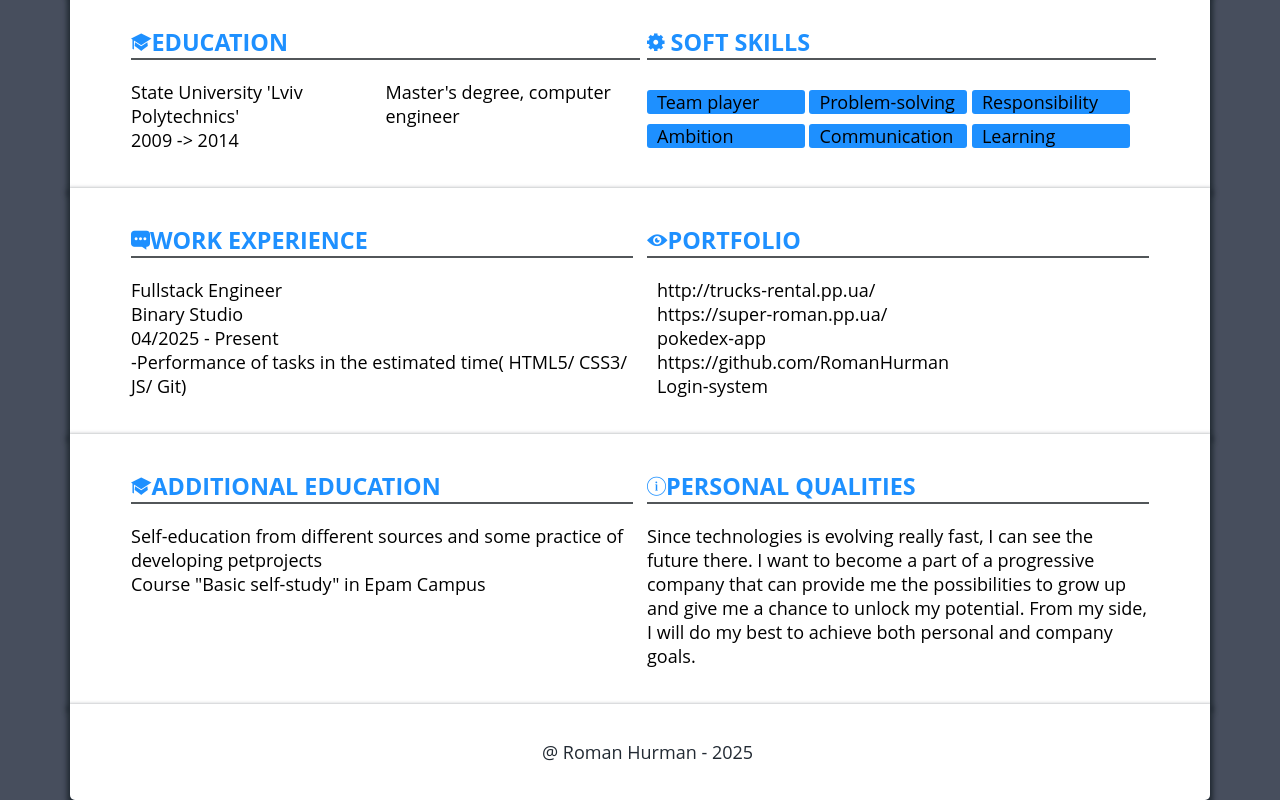
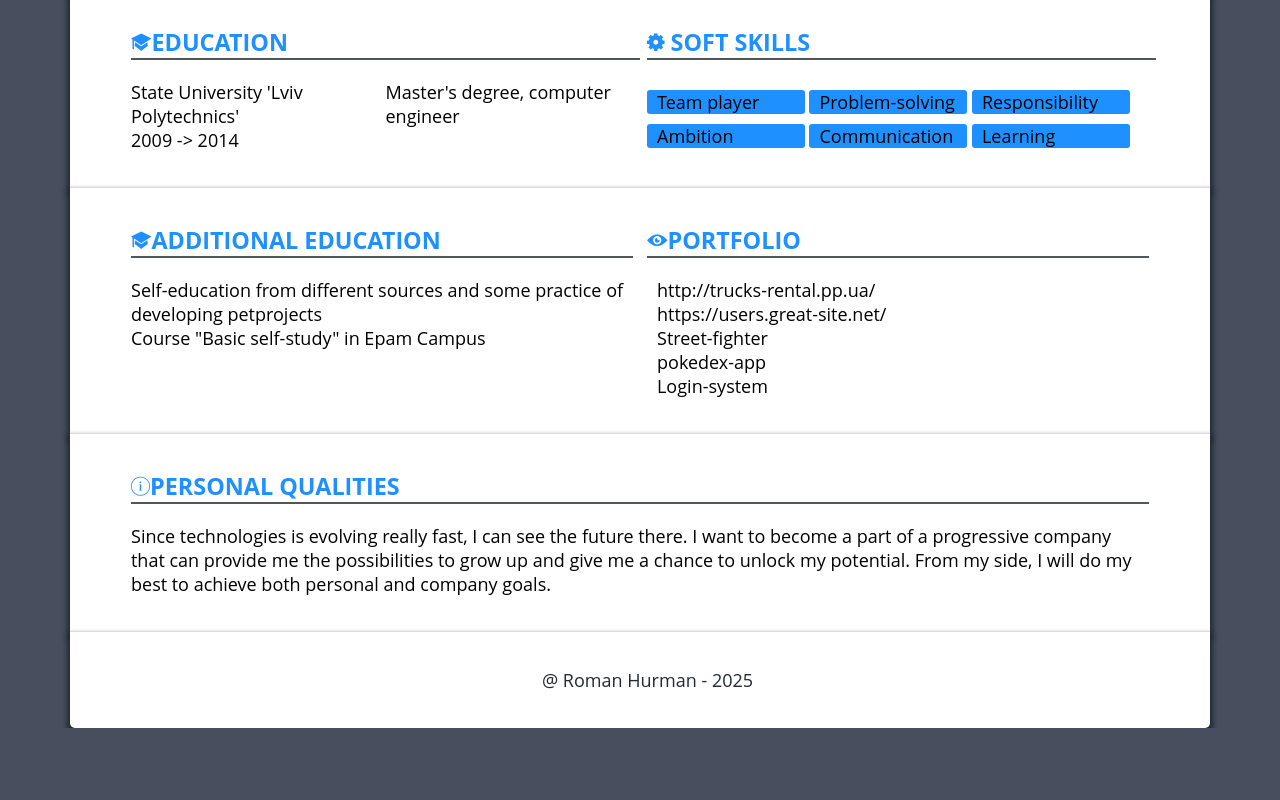
Before and after one commit to RomanHurman/homepage, a plain HTML site: page index.html in a window 1280 px wide. Shown: the part 799-1599 px from the top of the page. After the commit the page ends 1527 px from the top, so only its background shows below. Drawn offline with nearby package versions, Linux system fonts and the light colour scheme.

Commit message:
added portfolio

```diff
--- a/index.html
+++ b/index.html
@@ -148,41 +148,6 @@
 	<section class="content">
 		<div class="content-wrapper">
 			<div class="block-languages">
-				<h2 class="ion-chatbox-working">WORK EXPERIENCE</h2>
-				<ul class="works">
-					<li>
-						<span class="first-works">Fullstack Engineer</span>
-					</li>
-					<li>
-						<span class="first-works">Binary Studio</span>
-					</li>
-					<li>
-						<span class="first-works">04/2025 - Present</span>
-					</li>
-					<li>
-						<span class="works-about">-Performance of tasks in the estimated time( HTML5/ CSS3/ JS/
-							Git)</span>
-					</li>
-				</ul>
-			</div>
-			<div class="block-languages">
-				<h2 class="ion-eye">PORTFOLIO</h2>
-				<ul>
-					<li class="jobs"><a
-							href="https://romanhurman.github.io/trucks-rental/">http://trucks-rental.pp.ua/</a></li>
-					<li class="jobs"><a
-							href="https://github.com/RomanHurman/User-management-system">https://super-roman.pp.ua/</a>
-					</li>
-					<li class="jobs"><a href="https://github.com/RomanHurman/pokedex-app">pokedex-app</a></li>
-					<li class="jobs"><a href="https://github.com/RomanHurman">https://github.com/RomanHurman</a></li>
-					<li class="jobs"><a href="https://github.com/RomanHurman/login-system.git">Login-system</a></li>
-				</ul>
-			</div>
-		</div>
-	</section>
-	<section class="content">
-		<div class="content-wrapper">
-			<div class="block-languages">
 				<h2 class="ion-university">Additional education</h2>
 				<ul class="works">
 					<li>
@@ -197,6 +162,23 @@
 				</ul>
 			</div>
 			<div class="block-languages">
+				<h2 class="ion-eye">PORTFOLIO</h2>
+				<ul>
+					<li class="jobs"><a
+							href="https://romanhurman.github.io/trucks-rental/">http://trucks-rental.pp.ua/</a></li>
+					<li class="jobs"><a href="https://users.great-site.net/">https://users.great-site.net/</a>
+					</li>
+					<li class="jobs"><a href="https://bitbucket.org/romangurman1/lecture/src/main/">Street-fighter</a>
+					</li>
+					<li class="jobs"><a href="https://github.com/RomanHurman/pokedex-app">pokedex-app</a></li>
+					<li class="jobs"><a href="https://github.com/RomanHurman/login-system.git">Login-system</a></li>
+				</ul>
+			</div>
+		</div>
+	</section>
+	<section class="content">
+		<div class="content-wrapper">
+			<div class="block-qualities">
 				<h2 class="ion-ios-information-outline">PERSONAL QUALITIES</h2>
 				<ul>
 					<li class="jobs">
--- a/styles.css
+++ b/styles.css
@@ -203,6 +203,11 @@ p {
     margin: 0 7px;
 }
 
+.block-qualities {
+    width: 100%;
+    margin: 0 7px;
+}
+
 .block-skills {
     width: 50%;
 }
@@ -326,7 +331,7 @@ p {
     text-align: center;
 }
 
-@media (max-width <= 850px) {
+@media (max-width <=850px) {
     .wrapper {
         -webkit-box-orient: vertical;
         -webkit-box-direction: reverse;
@@ -364,7 +369,7 @@ p {
     }
 }
 
-@media (max-width <= 650px) {
+@media (max-width <=650px) {
     .content-wrapper {
         -webkit-box-orient: vertical;
         -webkit-box-direction: reverse;
@@ -383,6 +388,11 @@ p {
     .block-languages {
         width: 100%;
         margin-top: 10px;
+    }
+
+    .block-qualities {
+        width: 100%;
+        margin: 0 7px;
     }
 
     ul {
@@ -411,7 +421,7 @@ p {
     }
 }
 
-@media (max-width <= 400px) {
+@media (max-width <=400px) {
     .content-wrapper {
         -webkit-box-orient: vertical;
         -webkit-box-direction: reverse;
@@ -425,6 +435,11 @@ p {
     .block-languages {
         width: 100%;
         margin-top: 10px;
+    }
+
+    .block-qualities {
+        width: 100%;
+        margin: 0 7px;
     }
 
     .block-skills {
```
Also changed, not shown: 1 other file.
